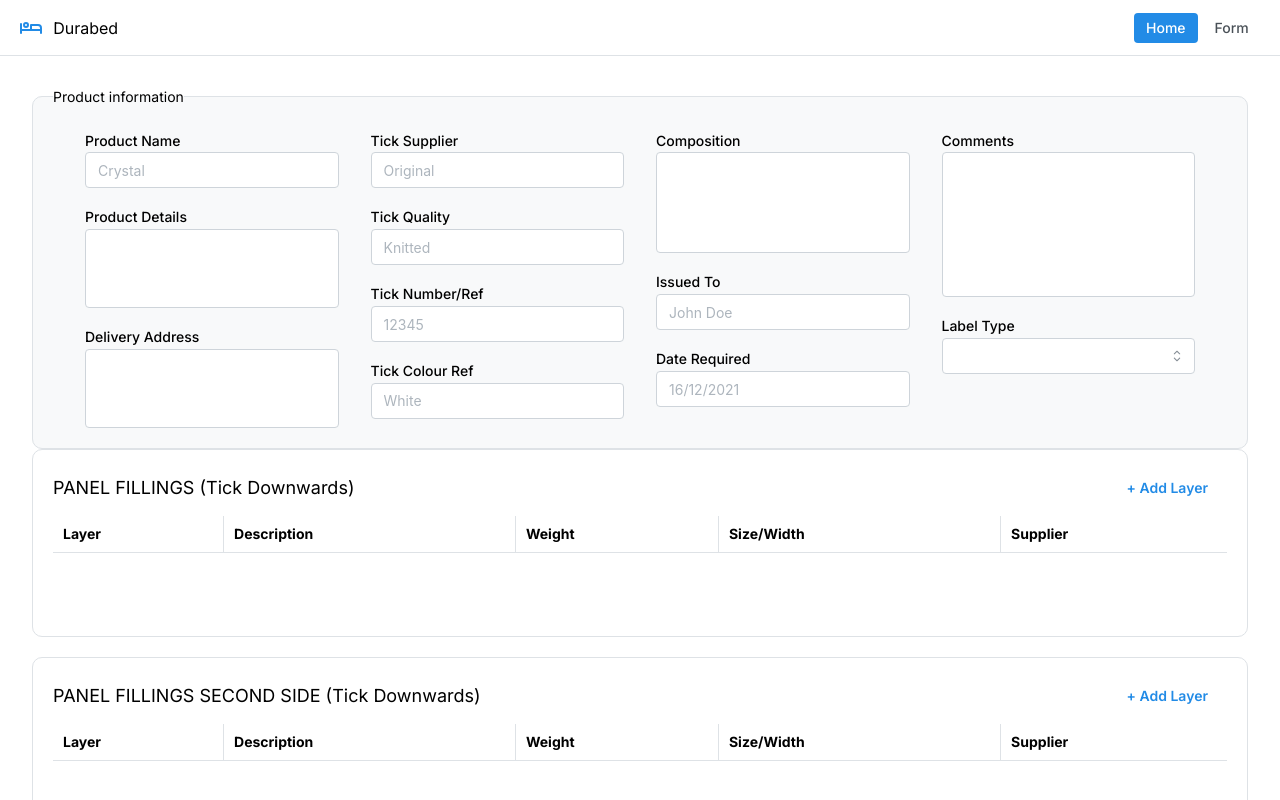
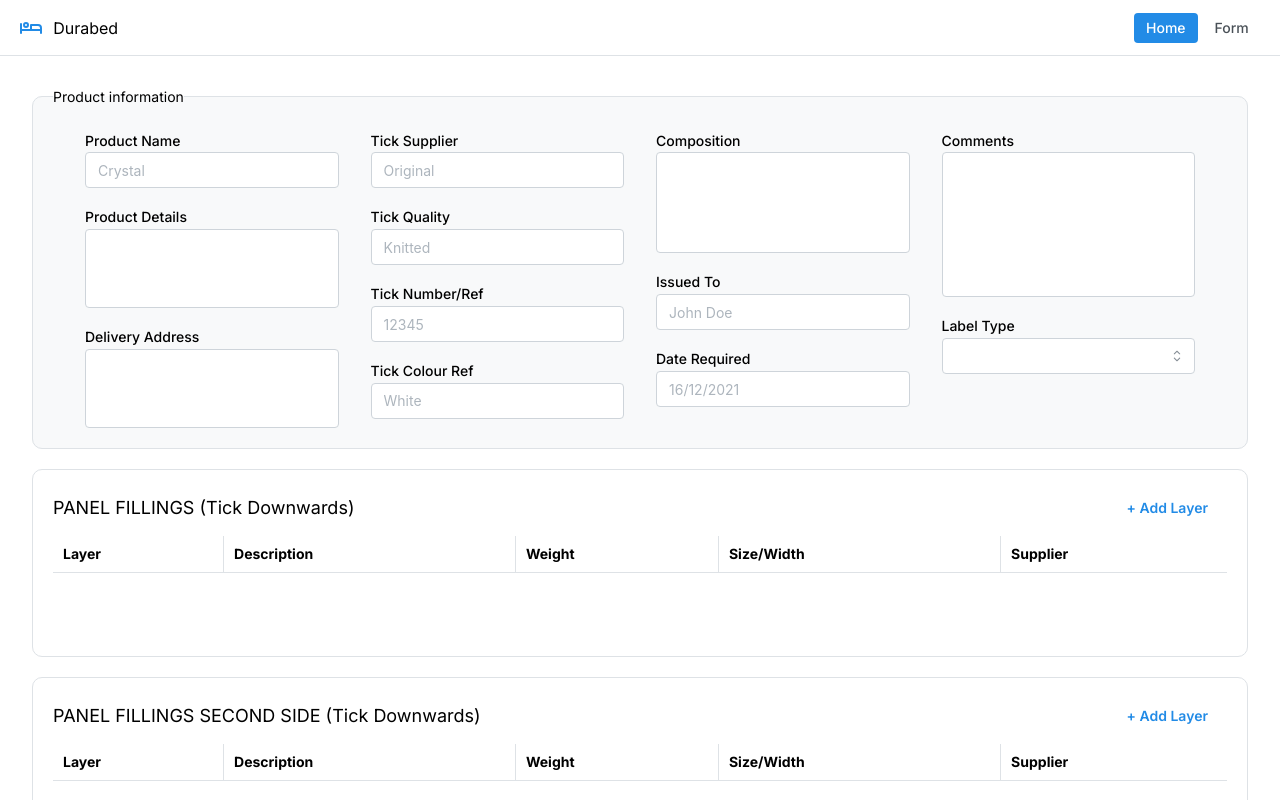
Before and after one commit to nomanmajeed/durabed, a Next.js app: page /form in a window 1280 px wide. Shown: the top 800 px of the page. Built offline with nearby package versions, Linux system fonts and the light colour scheme.

Commit message:
feat: added panel filling table top-bottom margin

```diff
--- a/components/table/PanelFillingTable.tsx
+++ b/components/table/PanelFillingTable.tsx
@@ -63,10 +63,10 @@ const PanelFillingTable: React.FC<PanelFillingTableProps> = ({
 
   return (
     <Box
+      my="lg"
       style={{
         padding: "20px",
         borderRadius: "10px",
-        marginBottom: "20px",
         border: `1px solid ${theme.colors.gray[3]}`,
       }}
     >
```
